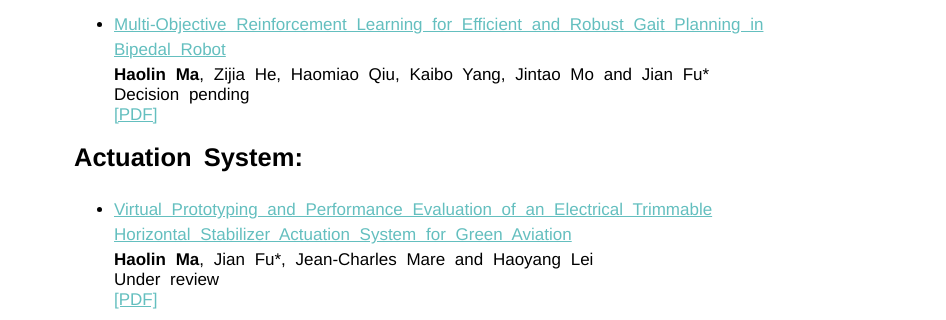
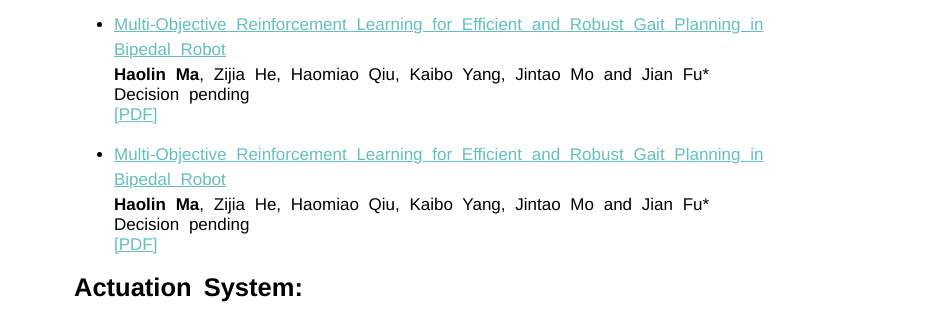
Before and after one commit to sm-1z/haolinMA.github.io, a plain HTML site: page paper.html in a window 1280 px wide. Shown: the part 313-633 px from the top of the page, 334-1280 px from the left. Drawn offline with Linux system fonts and the light colour scheme.

Commit message:
Update paper.html

```diff
--- a/paper.html
+++ b/paper.html
@@ -57,6 +57,12 @@
             <p><b>Haolin Ma</b>, Zijia He, Haomiao Qiu, Kaibo Yang, Jintao Mo and Jian Fu*</p>
             <p>Decision pending</p>
             <p><a href="./files/papers/Publication%20by%20Haolin%20MA-Multi-Objective%20Reinforcement%20Learning%20for%20Efficient%20and%20Robust.pdf">[PDF]</a></p>
+        </li>
+        <li><a href="./files/papers/Publication%20by%20Haolin%20MA-Multi-Objective%20Reinforcement%20Learning%20for%20Efficient%20and%20Robust.pdf">Multi-Objective Reinforcement Learning for Efficient and Robust Gait Planning in Bipedal Robot</a>
+            <p><b>Haolin Ma</b>, Zijia He, Haomiao Qiu, Kaibo Yang, Jintao Mo and Jian Fu*</p>
+            <p>Decision pending</p>
+            <p><a href="./files/papers/Publication%20by%20Haolin%20MA-Multi-Objective%20Reinforcement%20Learning%20for%20Efficient%20and%20Robust.pdf">[PDF]</a></p>
+        </li>
     </ul>
     <h2>Actuation System:</h2>
     <ul>
```
